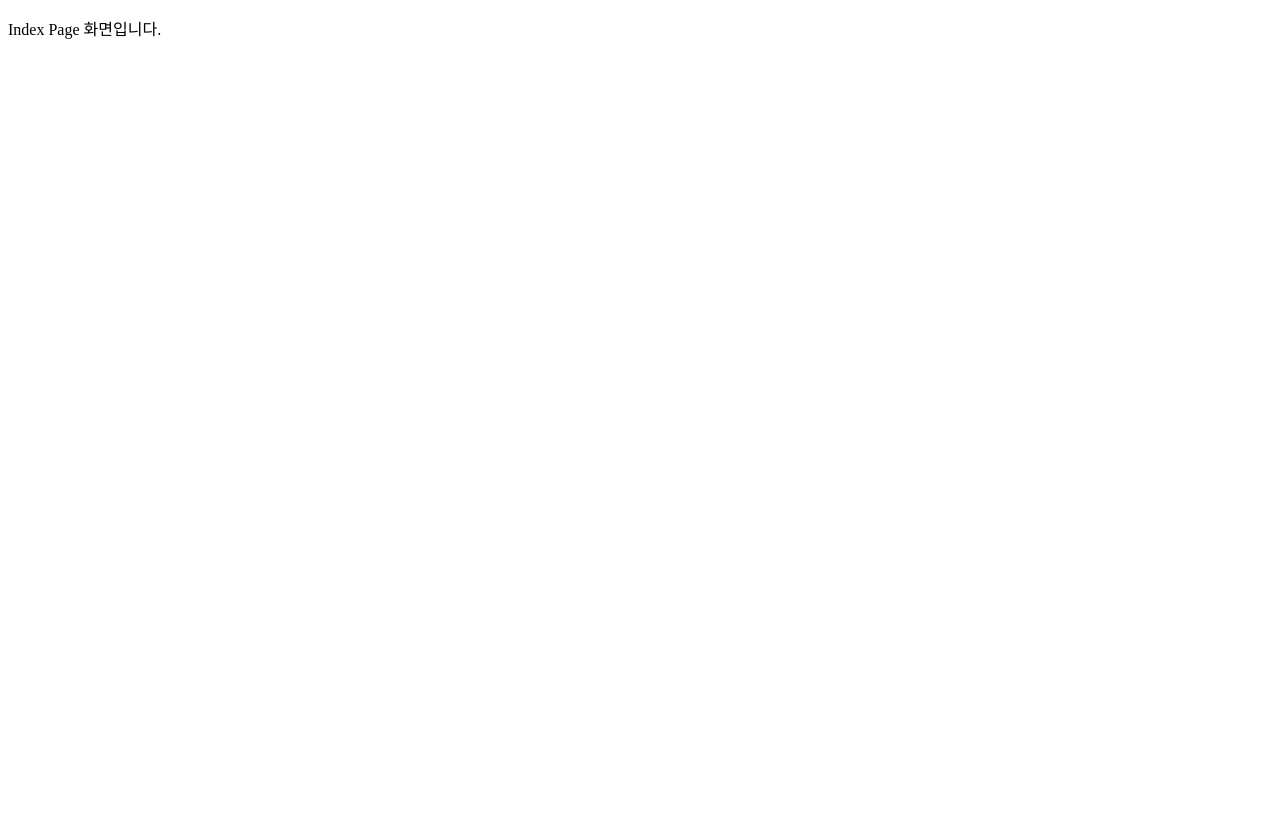
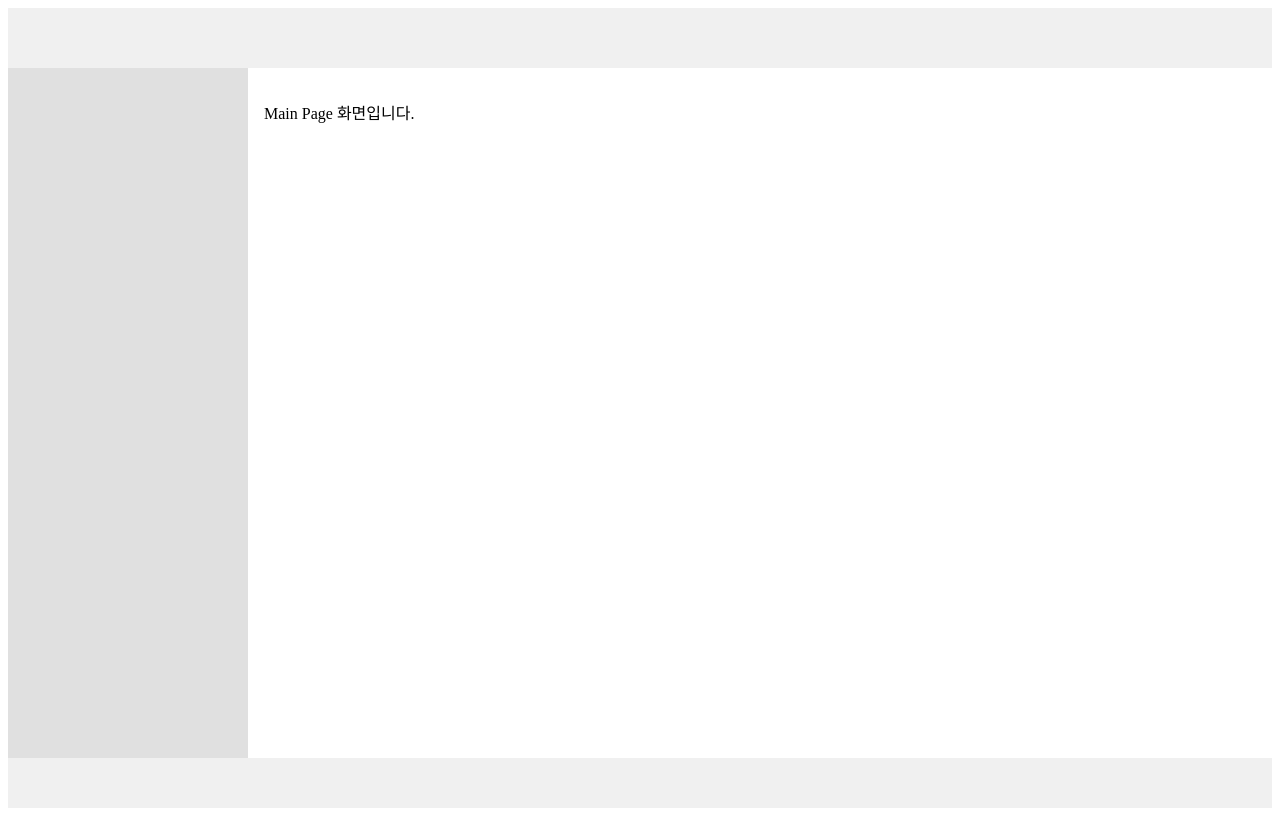
Before and after one commit to ghtak/react_base, a React (Vite) app: page / in a window 1280 px wide. Built offline with nearby package versions, Linux system fonts and the light colour scheme.

Commit message:
feat: implement MainLayout and MainPage components, update routing structure

```diff
--- /dev/null
+++ b/src/components/mainlayout.tsx
@@ -0,0 +1,23 @@
+import { Outlet } from "@tanstack/react-router";
+import styles from "./styles/mainlayout.module.scss"
+
+export function MainLayout() {
+  return (
+    <div className={styles.container}>
+      {/* <Header /> */}
+      <div className={styles.header}></div>
+
+      {/* <Nav /> */}
+      <div className={styles.content}>
+        <div className={styles.nav}>
+
+        </div>
+        <main className={styles.main}>
+          <Outlet />
+        </main>
+      </div>
+      {/* <Footer /> */}
+      <div className={styles.footer}></div>
+    </div>
+  );
+}
--- a/src/components/rootLayout.tsx
+++ /dev/null
@@ -1,10 +0,0 @@
-import { Outlet } from "@tanstack/react-router";
-import React from "react";
-
-export function RootLayout() {
-  return (
-    <React.Fragment>
-      <Outlet />
-    </React.Fragment>
-  );
-}
--- /dev/null
+++ b/src/components/styles/mainlayout.module.scss
@@ -0,0 +1,31 @@
+.container {
+  display: flex;
+  flex-direction: column;
+  min-height: 100vh; /* 화면 전체 높이 사용 */
+}
+
+.header {
+  height: 3.75rem; /* 60px -> rem 변환 (접근성 고려) */
+  background-color: #f0f0f0;
+}
+
+.content {
+  display: flex; /* 가로 배치 핵심 */
+  flex: 1;       /* 남은 세로 공간 모두 차지 */
+}
+
+.nav {
+  width: 15rem;  /* 왼쪽 사이드바 너비 고정 */
+  background-color: #e0e0e0;
+  flex-shrink: 0; /* 너비가 줄어들지 않도록 설정 */
+}
+
+.main {
+  flex: 1;       /* 남은 가로 공간 모두 차지 */
+  padding: 1rem;
+}
+
+.footer {
+  height: 3.125rem; /* 50px -> rem 변환 */
+  background-color: #f0f0f0;
+}
--- a/src/pages/index.tsx
+++ /dev/null
@@ -1,6 +0,0 @@
-
-export function Index(){
-    return (
-        <p>Index Page 화면입니다.</p>
-    )
-}
--- /dev/null
+++ b/src/pages/mainpage.tsx
@@ -0,0 +1,6 @@
+
+export function MainPage(){
+    return (
+        <p>Main Page 화면입니다.</p>
+    )
+}
--- a/src/routeTree.gen.ts
+++ b/src/routeTree.gen.ts
@@ -10,42 +10,48 @@
 
 import { Route as rootRouteImport } from './routes/__root'
 import { Route as AboutRouteImport } from './routes/about'
-import { Route as IndexRouteImport } from './routes/index'
+import { Route as MainRouteRouteImport } from './routes/_main/route'
+import { Route as MainIndexRouteImport } from './routes/_main/index'
 
 const AboutRoute = AboutRouteImport.update({
   id: '/about',
   path: '/about',
   getParentRoute: () => rootRouteImport,
 } as any)
-const IndexRoute = IndexRouteImport.update({
+const MainRouteRoute = MainRouteRouteImport.update({
+  id: '/_main',
+  getParentRoute: () => rootRouteImport,
+} as any)
+const MainIndexRoute = MainIndexRouteImport.update({
   id: '/',
   path: '/',
-  getParentRoute: () => rootRouteImport,
+  getParentRoute: () => MainRouteRoute,
 } as any)
 
 export interface FileRoutesByFullPath {
-  '/': typeof IndexRoute
   '/about': typeof AboutRoute
+  '/': typeof MainIndexRoute
 }
 export interface FileRoutesByTo {
-  '/': typeof IndexRoute
   '/about': typeof AboutRoute
+  '/': typeof MainIndexRoute
 }
 export interface FileRoutesById {
   __root__: typeof rootRouteImport
-  '/': typeof IndexRoute
+  '/_main': typeof MainRouteRouteWithChildren
   '/about': typeof AboutRoute
+  '/_main/': typeof MainIndexRoute
 }
 export interface FileRouteTypes {
   fileRoutesByFullPath: FileRoutesByFullPath
-  fullPaths: '/' | '/about'
+  fullPaths: '/about' | '/'
   fileRoutesByTo: FileRoutesByTo
-  to: '/' | '/about'
-  id: '__root__' | '/' | '/about'
+  to: '/about' | '/'
+  id: '__root__' | '/_main' | '/about' | '/_main/'
   fileRoutesById: FileRoutesById
 }
 export interface RootRouteChildren {
-  IndexRoute: typeof IndexRoute
+  MainRouteRoute: typeof MainRouteRouteWithChildren
   AboutRoute: typeof AboutRoute
 }
 
@@ -58,18 +64,37 @@ declare module '@tanstack/react-router' {
       preLoaderRoute: typeof AboutRouteImport
       parentRoute: typeof rootRouteImport
     }
-    '/': {
-      id: '/'
+    '/_main': {
+      id: '/_main'
+      path: ''
+      fullPath: ''
+      preLoaderRoute: typeof MainRouteRouteImport
+      parentRoute: typeof rootRouteImport
+    }
+    '/_main/': {
+      id: '/_main/'
       path: '/'
       fullPath: '/'
-      preLoaderRoute: typeof IndexRouteImport
-      parentRoute: typeof rootRouteImport
+      preLoaderRoute: typeof MainIndexRouteImport
+      parentRoute: typeof MainRouteRoute
     }
   }
 }
 
+interface MainRouteRouteChildren {
+  MainIndexRoute: typeof MainIndexRoute
+}
+
+const MainRouteRouteChildren: MainRouteRouteChildren = {
+  MainIndexRoute: MainIndexRoute,
+}
+
+const MainRouteRouteWithChildren = MainRouteRoute._addFileChildren(
+  MainRouteRouteChildren,
+)
+
 const rootRouteChildren: RootRouteChildren = {
-  IndexRoute: IndexRoute,
+  MainRouteRoute: MainRouteRouteWithChildren,
   AboutRoute: AboutRoute,
 }
 export const routeTree = rootRouteImport
--- a/src/routes/__root.tsx
+++ b/src/routes/__root.tsx
@@ -1,6 +1,5 @@
-import { createRootRoute } from "@tanstack/react-router";
-import { RootLayout } from "../components/rootLayout";
+import { createRootRoute, Outlet } from "@tanstack/react-router";
 
 export const Route = createRootRoute({
-  component: RootLayout,
+  component: () => <Outlet />,
 });
--- /dev/null
+++ b/src/routes/_main/index.tsx
@@ -0,0 +1,6 @@
+import { createFileRoute } from '@tanstack/react-router'
+import { MainPage } from '@/pages/mainpage'
+
+export const Route = createFileRoute('/_main/')({
+  component: MainPage,
+})
--- /dev/null
+++ b/src/routes/_main/route.tsx
@@ -0,0 +1,6 @@
+import { createFileRoute } from '@tanstack/react-router'
+import { MainLayout } from '@/components/mainlayout'
+
+export const Route = createFileRoute('/_main')({
+  component: MainLayout,
+})
--- a/src/routes/index.tsx
+++ /dev/null
@@ -1,6 +0,0 @@
-import { createFileRoute } from "@tanstack/react-router";
-import { Index } from "@/pages";
-
-export const Route = createFileRoute("/")({
-  component: Index,
-});
```
